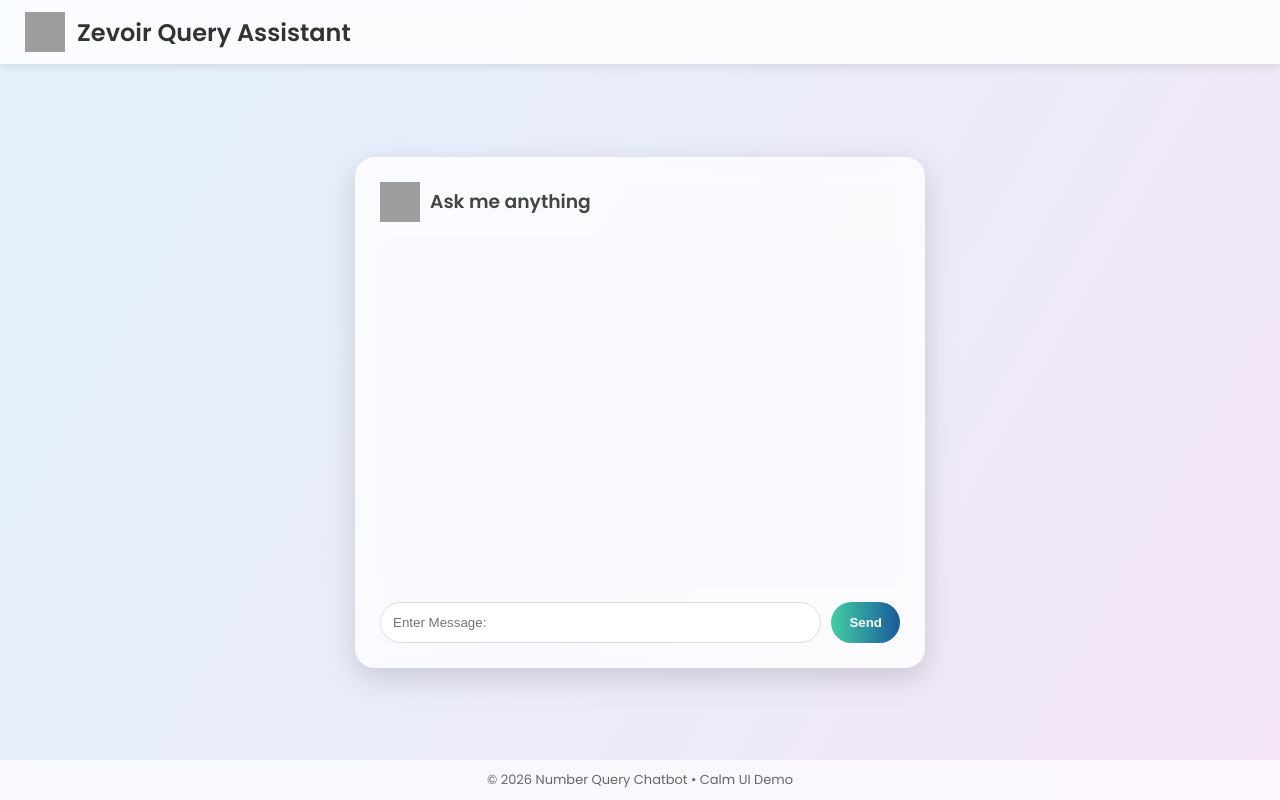
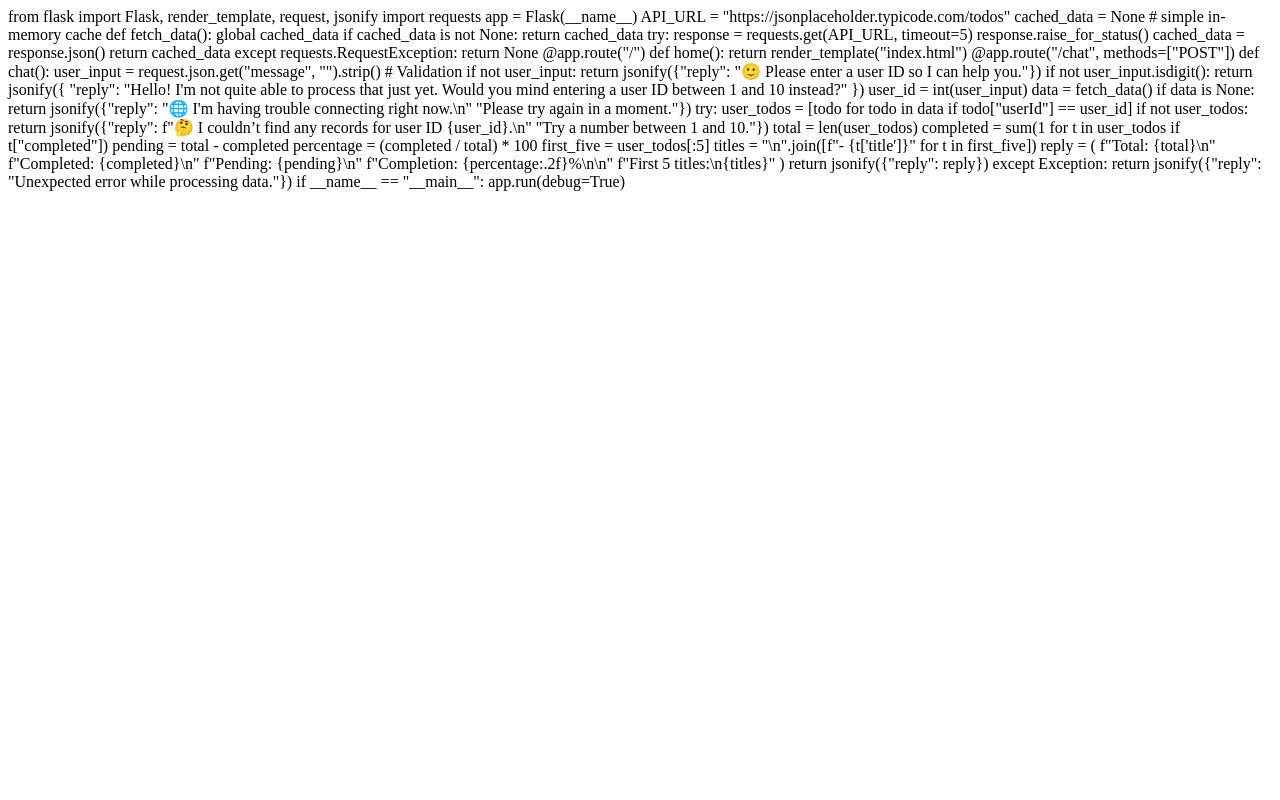
Before and after one commit to kattashreeram-web/chatbot, a Flask app: page / in a window 1280 px wide. Run offline with Flask 3, Linux system fonts and the light colour scheme; grey boxes are pictures that could not be loaded.

Commit message:
Update index.html

```diff
--- a/templates/index.html
+++ b/templates/index.html
@@ -1,291 +1,76 @@
-<!DOCTYPE html>
-<html>
-<head>
-    <title>Zevoir Query Chatbot</title>
-    <link href="https://fonts.googleapis.com/css2?family=Poppins:wght@300;400;600&display=swap" rel="stylesheet">
+from flask import Flask, render_template, request, jsonify
+import requests
 
-    <style>
-        body {
-            font-family: 'Poppins', sans-serif;
-            margin: 0;
-            height: 100vh;
-            background: linear-gradient(120deg, #e3f2fd, #f3e5f5);
-            display: flex;
-            flex-direction: column;
-        }
+app = Flask(__name__)
 
-        /* Header */
-        header {
-            background: rgba(255,255,255,0.8);
-            backdrop-filter: blur(10px);
-            padding: 12px 25px;
-            display: flex;
-            align-items: center;
-            gap: 12px;
-            box-shadow: 0 2px 10px rgba(0,0,0,0.1);
-        }
-
-        header img {
-            width: 40px;
-            height: 40px;
-        }
-
-        header h2 {
-            margin: 0;
-            color: #333;
-            font-weight: 600;
-        }
-
-        /* Center container */
-        .container {
-            flex: 1;
-            display: flex;
-            justify-content: center;
-            align-items: center;
-        }
-
-        #chat {
-            width: 520px;
-            background: rgba(255,255,255,0.75);
-            backdrop-filter: blur(12px);
-            padding: 25px;
-            border-radius: 20px;
-            box-shadow: 0 10px 30px rgba(0,0,0,0.15);
-        }
-
-        h3 {
-            text-align: center;
-            margin-bottom: 15px;
-            color: #444;
-        }
-
-        #history {
-            height: 320px;
-            overflow-y: auto;
-            padding: 15px;
-            border-radius: 15px;
-            background: #f7f9fc;
-            margin-bottom: 15px;
-        }
-
-        .user {
-            text-align: right;
-            margin: 8px 0;
-        }
-
-        .user span {
-            display: inline-block;
-            padding: 10px 15px;
-            background: linear-gradient(to right, #42a5f5, #1e88e5);
-            border-radius: 20px 20px 0 20px;
-            color: white;
-        }
-
-        .bot {
-            text-align: left;
-            margin: 8px 0;
-        }
-
-        .bot span {
-            display: inline-block;
-            padding: 10px 15px;
-            background: #e8f0fe;
-            border-radius: 20px 20px 20px 0;
-            color: #333;
-            white-space: pre-wrap;
-        }
-
-        #inputArea {
-            display: flex;
-            gap: 10px;
-        }
-
-        input {
-            flex: 1;
-            padding: 12px;
-            border-radius: 25px;
-            border: 1px solid #ddd;
-            outline: none;
-        }
-
-        button {
-            padding: 12px 18px;
-            border-radius: 25px;
-            border: none;
-            background: linear-gradient(to right, #43cea2, #185a9d);
-            color: white;
-            font-weight: 600;
-            cursor: pointer;
-            transition: 0.3s;
-        }
-
-        button:hover {
-            transform: scale(1.05);
-        }
-
-        .typing {
-            opacity: 0.6;
-            font-style: italic;
-        }
-
-        /* Footer */
-        footer {
-            text-align: center;
-            padding: 10px;
-            font-size: 13px;
-            color: #666;
-            background: rgba(255,255,255,0.7);
-        }
-        .ask-header {
-            display: flex;
-            align-items: center;
-            gap: 10px;
-            margin-bottom: 15px;
-        }
-
-        .ask-header img {
-            width: 40px;
-            height: 40px;
-        }
-
-        .ask-header h3 {
-        margin: 0;
-        color: #444;
-        }
-        /* Loading screen overlay */
-        #loadingScreen {
-        position: fixed;
-        top: 0;
-        left: 0;
-        width: 100%;
-        height: 100%;
-        background: linear-gradient(120deg, #e3f2fd, #f3e5f5);
-        display: flex;
-        justify-content: center;
-        align-items: center;
-        z-index: 9999;
-        }
-
-        /* Loader box */
-        .loader-box {
-        text-align: center;
-        }
-
-        .loader-box img {
-        width: 60px;
-        margin-bottom: 10px;
-        }
-
-        /* Spinner animation */
-        .spinner {
-        width: 40px;
-        height: 40px;
-        border: 4px solid #ddd;
-        border-top: 4px solid #1e88e5;
-        border-radius: 50%;
-        margin: 10px auto;
-        animation: spin 1s linear infinite;
-        }
+API_URL = "https://jsonplaceholder.typicode.com/todos"
+cached_data = None  # simple in-memory cache
 
 
-        @keyframes spin {
-        100% {
-            transform: rotate(360deg);
-        }
-    }
+def fetch_data():
+    global cached_data
+    if cached_data is not None:
+        return cached_data
 
-    </style>
-</head>
-<body>
+    try:
+        response = requests.get(API_URL, timeout=5)
+        response.raise_for_status()
+        cached_data = response.json()
+        return cached_data
+    except requests.RequestException:
+        return None
 
-<header>
-    <!-- Logo -->
-    <img src="https://cdn-icons-png.flaticon.com/512/4712/4712109.png">
-    <h2>Zevoir Query Assistant</h2>
-</header>
 
-<div class="container">
-    <div id="chat">
-        <div class="ask-header">
-    <img src="https://cdn-icons-png.flaticon.com/512/4712/4712109.png">
-    <h3>Ask me anything</h3>
-</div>
+@app.route("/")
+def home():
+    return render_template("index.html")
 
-        <div id="history"></div>
 
-        <div id="inputArea">
-            <input type="text" id="message" placeholder="Enter Message:">
-            <button onclick="sendMessage()">Send</button>
-        </div>
-    </div>
-</div>
-<div id="loadingScreen">
-    <div class="loader-box">
-        <img src="https://cdn-icons-png.flaticon.com/512/4712/4712109.png">
-        <div class="spinner"></div>
-        <p>Loading, please wait...</p>
-    </div>
-</div>
+@app.route("/chat", methods=["POST"])
+def chat():
+    user_input = request.json.get("message", "").strip()
 
-<footer>
-    © 2026 Number Query Chatbot • Calm UI Demo
-</footer>
+    # Validation
+    if not user_input:
+        return jsonify({"reply": "🙂 Please enter a user ID so I can help you."})
 
-<script>
-async function sendMessage() {
-    const loading = document.getElementById("loadingScreen");
-    loading.style.display = "flex";
+    if not user_input.isdigit():
+        return jsonify({
+            "reply": "Hello! I'm not quite able to process that just yet. Would you mind entering a user ID between 1 and 10 instead?"
+    })
+    user_id = int(user_input)
 
-    const input = document.getElementById("message");
-    const history = document.getElementById("history");
-    const message = input.value.trim();
+    data = fetch_data()
+    if data is None:
+        return jsonify({"reply": "🌐 I'm having trouble connecting right now.\n"
+                         "Please try again in a moment."})
+    try:
+        user_todos = [todo for todo in data if todo["userId"] == user_id]
 
-    if (!message) {
-        loading.style.display = "none";
-        return;
-    }
+        if not user_todos:
+            return jsonify({"reply": f"🤔 I couldn’t find any records for user ID {user_id}.\n"
+                         "Try a number between 1 and 10."})
+        total = len(user_todos)
+        completed = sum(1 for t in user_todos if t["completed"])
+        pending = total - completed
+        percentage = (completed / total) * 100
 
-    history.innerHTML += `<div class="user"><span>${message}</span></div>`;
-    input.value = "";
+        first_five = user_todos[:5]
+        titles = "\n".join([f"- {t['title']}" for t in first_five])
 
-    try {
-        const response = await fetch("/chat", {
-            method: "POST",
-            headers: {"Content-Type": "application/json"},
-            body: JSON.stringify({message})
-        });
+        reply = (
+            f"Total: {total}\n"
+            f"Completed: {completed}\n"
+            f"Pending: {pending}\n"
+            f"Completion: {percentage:.2f}%\n\n"
+            f"First 5 titles:\n{titles}"
+        )
 
-        const data = await response.json();
+        return jsonify({"reply": reply})
 
-        /* delay reply display by 0.5 seconds */
-        setTimeout(function() {
-            history.innerHTML += `<div class="bot"><span>${data.reply}</span></div>`;
-            loading.style.display = "none";
-            history.scrollTop = history.scrollHeight;
-        }, 500);
+    except Exception:
+        return jsonify({"reply": "Unexpected error while processing data."})
 
-    } catch {
-        setTimeout(function() {
-            history.innerHTML += `<div class="bot"><span>Network error.</span></div>`;
-            loading.style.display = "none";
-        }, 500);
-    }
-}
 
-/* ✅ NEW: Press Enter to send */
-document.getElementById("message").addEventListener("keypress", function(event) {
-    if (event.key === "Enter") {
-        event.preventDefault();
-        sendMessage();
-    }
-});
-/* Hide loading screen after page loads */
-window.addEventListener("load", function() {
-    setTimeout(function() {
-        document.getElementById("loadingScreen").style.display = "none";
-    }, 500); // 500 ms = 0.5 seconds
-});
-</script>
-
-</body>
-</html>
+if __name__ == "__main__":
+    app.run(debug=True)
```
